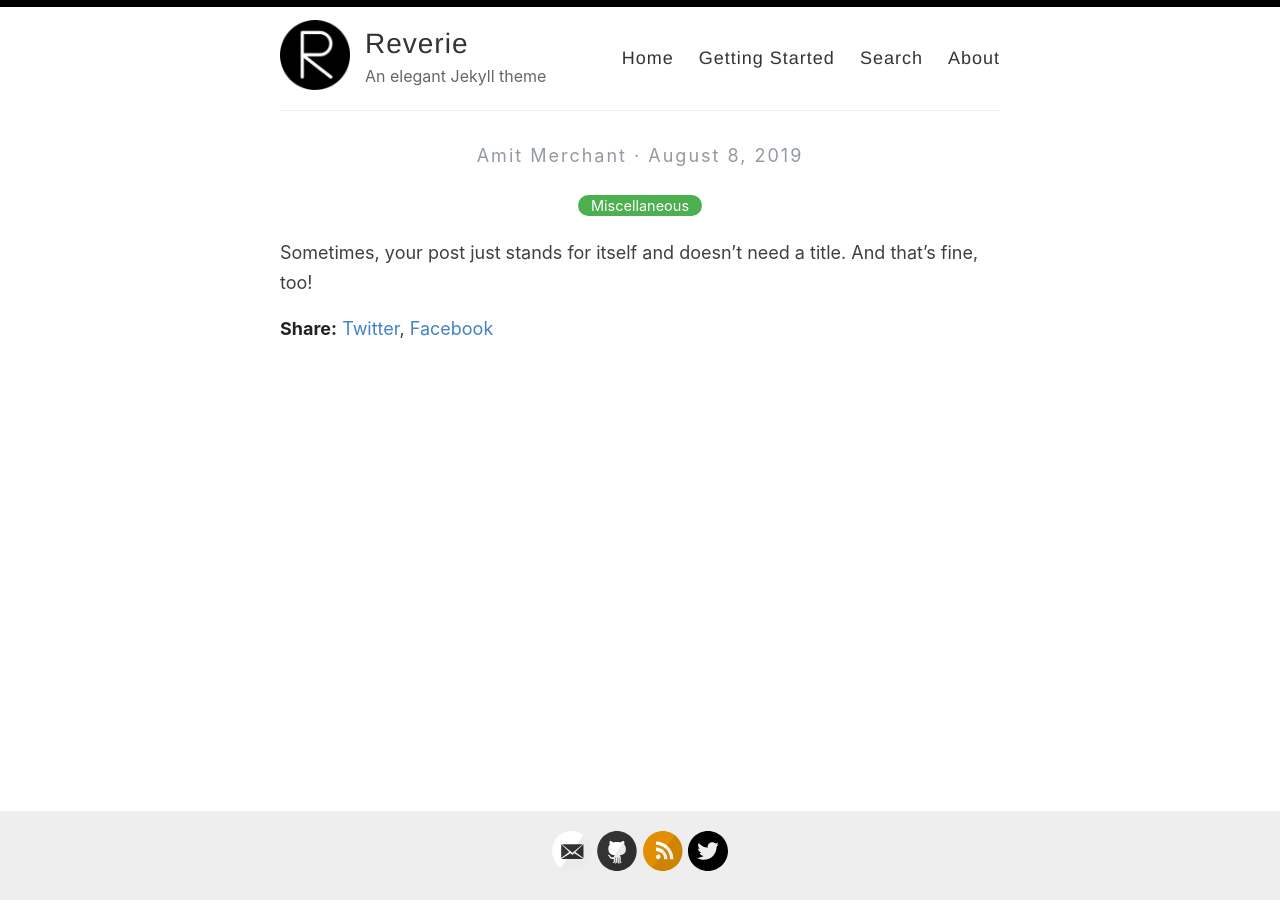
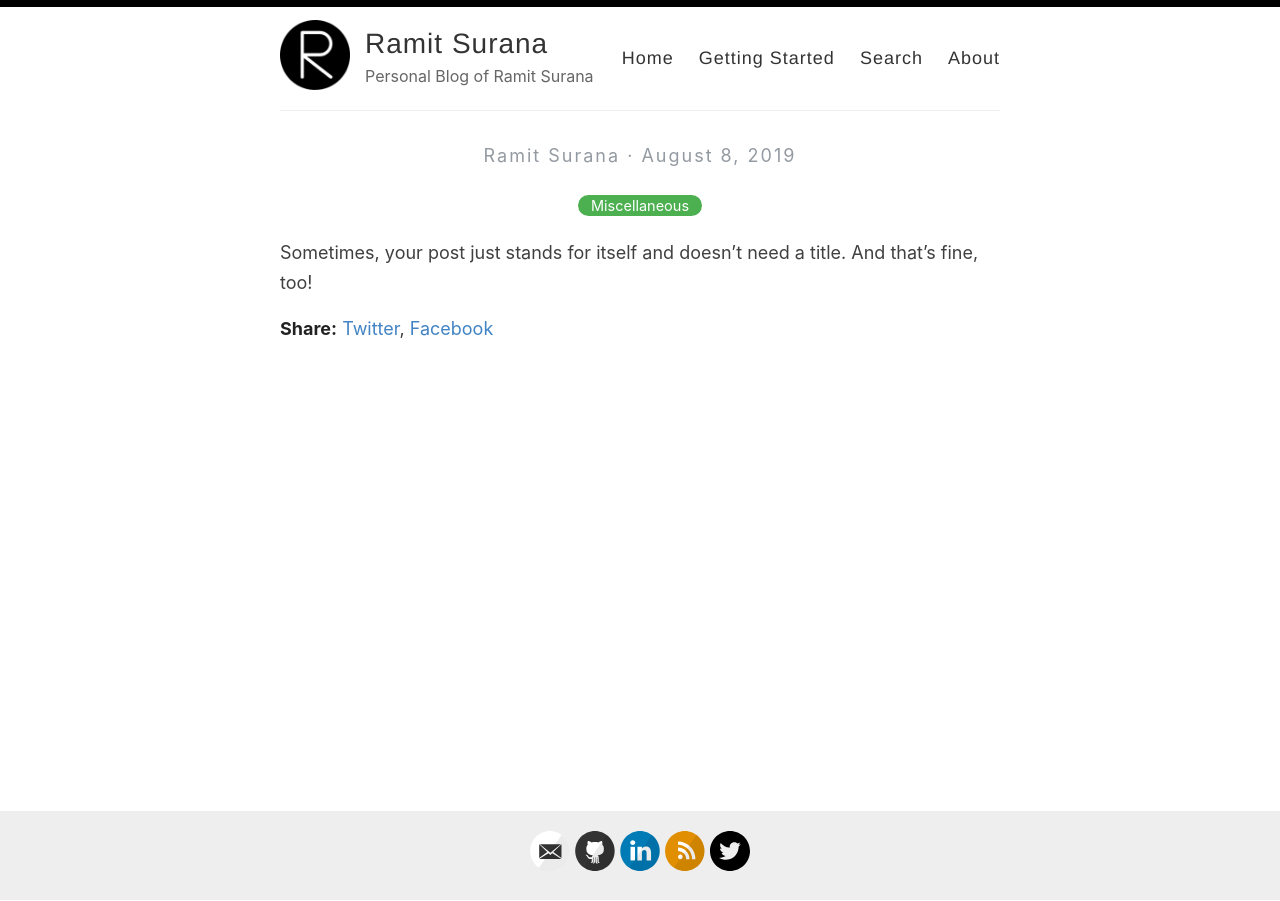
Before and after one commit to ritheshg06/ramitsurana.github.io, a Jekyll site: the page built from _posts/2019-08-08-no-title-posts.md, in a window 1280 px wide. Built offline with Jekyll 4.4.1, drawn with Linux system fonts in a browser that asks for light colours.

Commit message:
Update _config.yml

```diff
--- a/_config.yml
+++ b/_config.yml
@@ -3,13 +3,13 @@
 #
 
 # Name of your site (displayed in the header)
-name: Reverie
+name: Ramit Surana
 
 # Name of the author
-author: Amit Merchant
+author: Ramit Surana
 
 # Short bio or description (displayed in the header)
-description: An elegant Jekyll theme
+description: Personal Blog of Ramit Surana
 
 # URL of your avatar or profile pic (you could use your GitHub profile pic)
 avatar: /images/reverie.png
@@ -21,15 +21,15 @@ avatar: /images/reverie.png
 # Includes an icon in the footer for each username you enter
 footer-links:
   dribbble:
-  email: amit.d.merchant@gmail.com
+  email: ramitsurana@gmail.com
   facebook:
   flickr:
-  github: amitmerchant1990/reverie
+  github: ramitsurana
   instagram:
-  linkedin:
+  linkedin: ramitsurana
   pinterest:
   rss: rss
-  twitter: amit_merchant
+  twitter: ramitsurana
   stackoverflow:
   youtube: # channel/<your_long_string> or user/<user-name>
   googleplus: # anything in your profile username that comes after plus.google.com/
```
